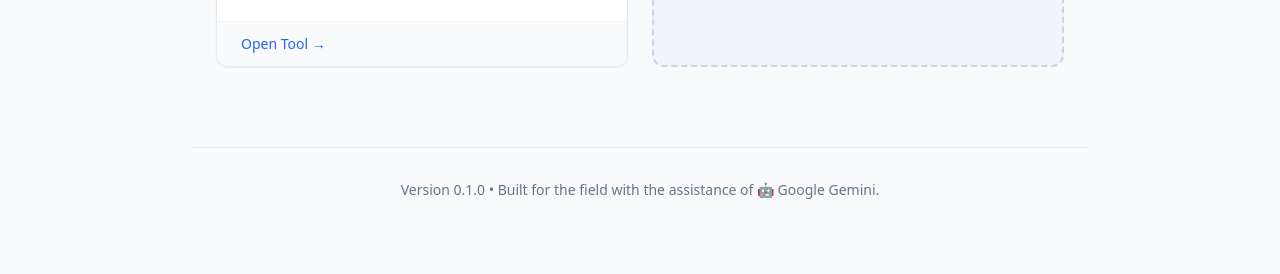
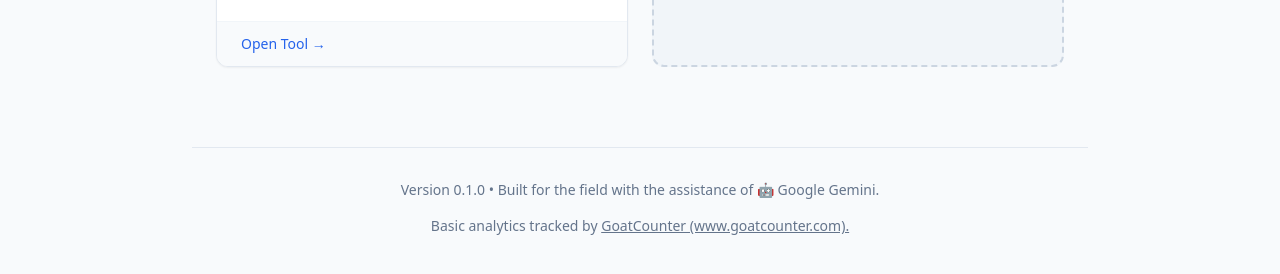
Before and after one commit to dellch/fpv-tools, a website: page index.html in a window 1280 px wide. Shown: the part 472-746 px from the top of the page. Drawn offline with nearby package versions, Linux system fonts and the light colour scheme.

Commit message:
chore: add basic goatcounter analytics

```diff
--- a/index.html
+++ b/index.html
@@ -5,6 +5,11 @@
     <meta name="viewport" content="width=device-width, initial-scale=1.0" />
     <title>FPV Tools Hub</title>
     <script src="https://cdn.tailwindcss.com"></script>
+    <script
+      data-goatcounter="https://dellch.goatcounter.com/count"
+      async
+      src="//gc.zgo.at/count.js"
+    ></script>
   </head>
   <body
     class="bg-slate-50 min-h-screen text-slate-800 font-sans selection:bg-blue-200"
@@ -69,6 +74,16 @@
         Version 0.1.0 &bull; Built for the field with the assistance of 🤖
         Google Gemini.
       </p>
+      <p class="mt-4">
+        Basic analytics tracked by
+        <a
+          class="underline hover:text-gray-700"
+          target="_blank"
+          rel="noopener"
+          href="https://www.goatcounter.com/"
+          >GoatCounter (www.goatcounter.com).</a
+        >
+      </p>
     </footer>
   </body>
 </html>
```
Also changed, not shown: field-charging/index.html (+16 -0 lines).
